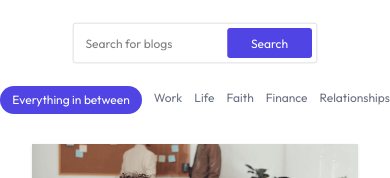
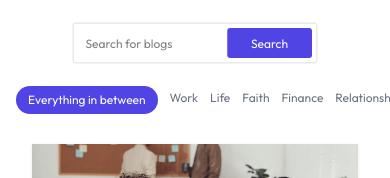
Before and after one commit to Xlence1624/Eyil-s_Pen, a React (Vite) app: page / in a window 390 px wide. Shown: the part 506-684 px from the top of the page. Built offline with nearby package versions, Linux system fonts and the light colour scheme.

Commit message:
Padding added
Signed-off-by: Michael Orji <xlence1624@gmail.com>

```diff
--- a/src/components/Bloglist.jsx
+++ b/src/components/Bloglist.jsx
@@ -32,7 +32,7 @@ useEffect(() => {
     <div className="overflow-hidden">
       <div className="  ">
 
-        <div className=" relative overflow-x-auto py-5 flex gap-3 px-2 mb-4 justify-center">
+        <div className=" relative overflow-x-auto py-5 flex gap-3 px-4 mb-4 sm:justify-center">
 {
   blogCategories.map(
     (item) => (
```
